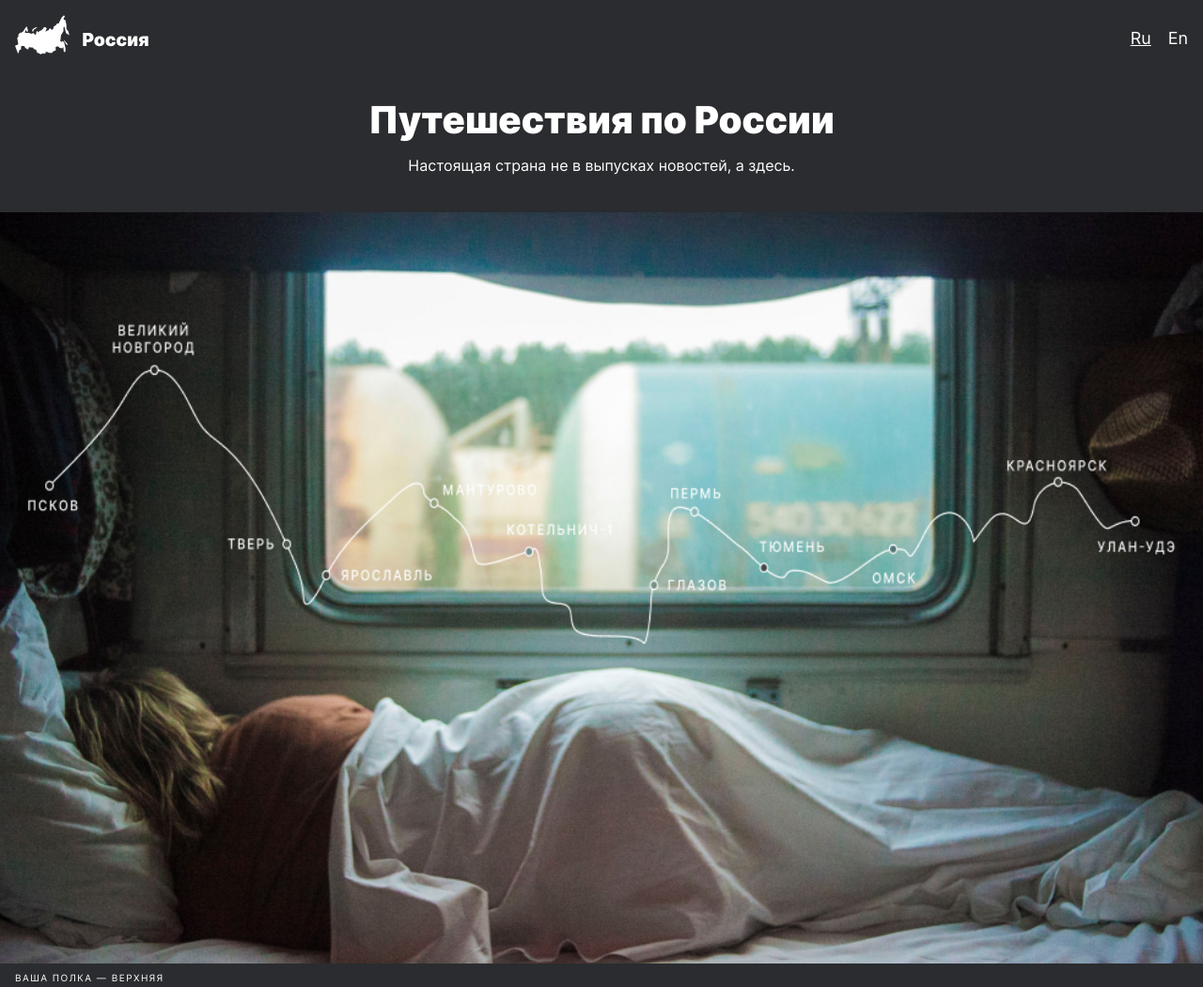
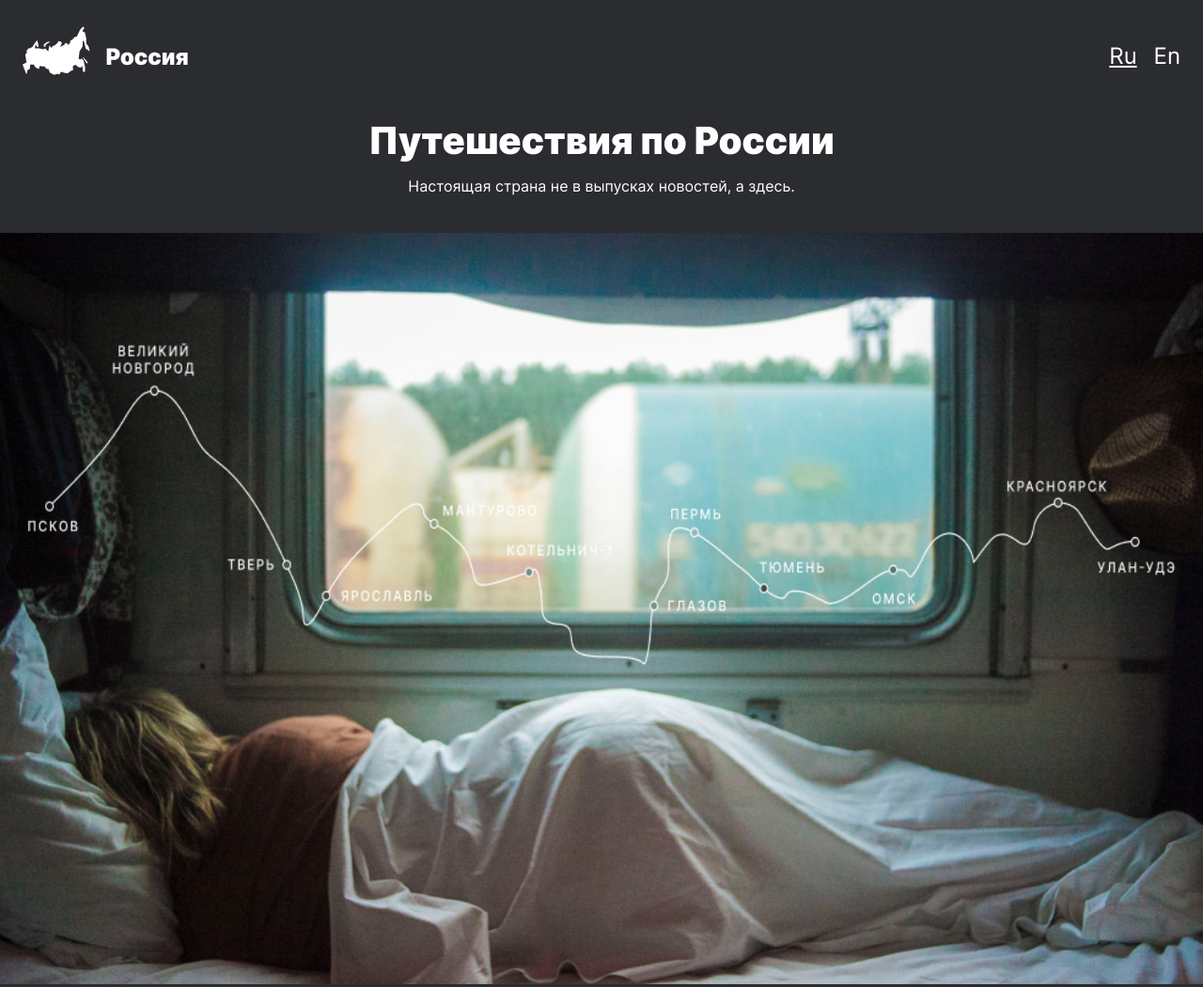
Before and after one commit to idrdi/russian-travel, a plain HTML site: page index.html in a window 1280 px wide. Shown: the top 1051 px of the page at 94% size. Drawn offline with Linux system fonts and the light colour scheme.

Commit message:
Updated header for tablets

```diff
--- a/blocks/header/__lang-link/header__lang-link.css
+++ b/blocks/header/__lang-link/header__lang-link.css
@@ -10,3 +10,10 @@
 .header__lang-link:last-child {
   margin-right: 0;
 }
+
+@media (min-width: 768px) {
+  .header__lang-link {
+    font-size: 24px;
+    line-height: 28px;
+  }
+}
--- a/blocks/header/__lang-links/header__lang-links.css
+++ b/blocks/header/__lang-links/header__lang-links.css
@@ -6,3 +6,9 @@
   display: flex;
   justify-content: flex-start;
 }
+
+@media (min-width: 768px) {
+  .header__lang-links {
+    padding-top: 18px;
+  }
+}
--- a/blocks/header/__logo/header__logo.css
+++ b/blocks/header/__logo/header__logo.css
@@ -2,3 +2,10 @@
   width: 142px;
   height: 42px;
 }
+
+@media (min-width: 768px) {
+  .header__logo {
+    width: 176px;
+    height: 52px;
+  }
+}
--- a/blocks/header/header.css
+++ b/blocks/header/header.css
@@ -1,5 +1,15 @@
 .header {
+  padding-left: 16px;
+  padding-right: 16px;
   padding-top: 16px;
   display: flex;
   justify-content: space-between;
 }
+
+@media (min-width: 768px) {
+  .header {
+    padding-left: 24px;
+    padding-right: 24px;
+    padding-top: 28px;
+  }
+}
--- a/index.html
+++ b/index.html
@@ -10,7 +10,7 @@
 
 <body>
   <div class="page">
-    <header class="header container">
+    <header class="header">
       <img src="./images/header-logo.svg" alt="Логотип" class="header__logo">
       <ul class="header__lang-links">
         <li class="header__lang-link header__lang-link_active">Ru</li>
```
